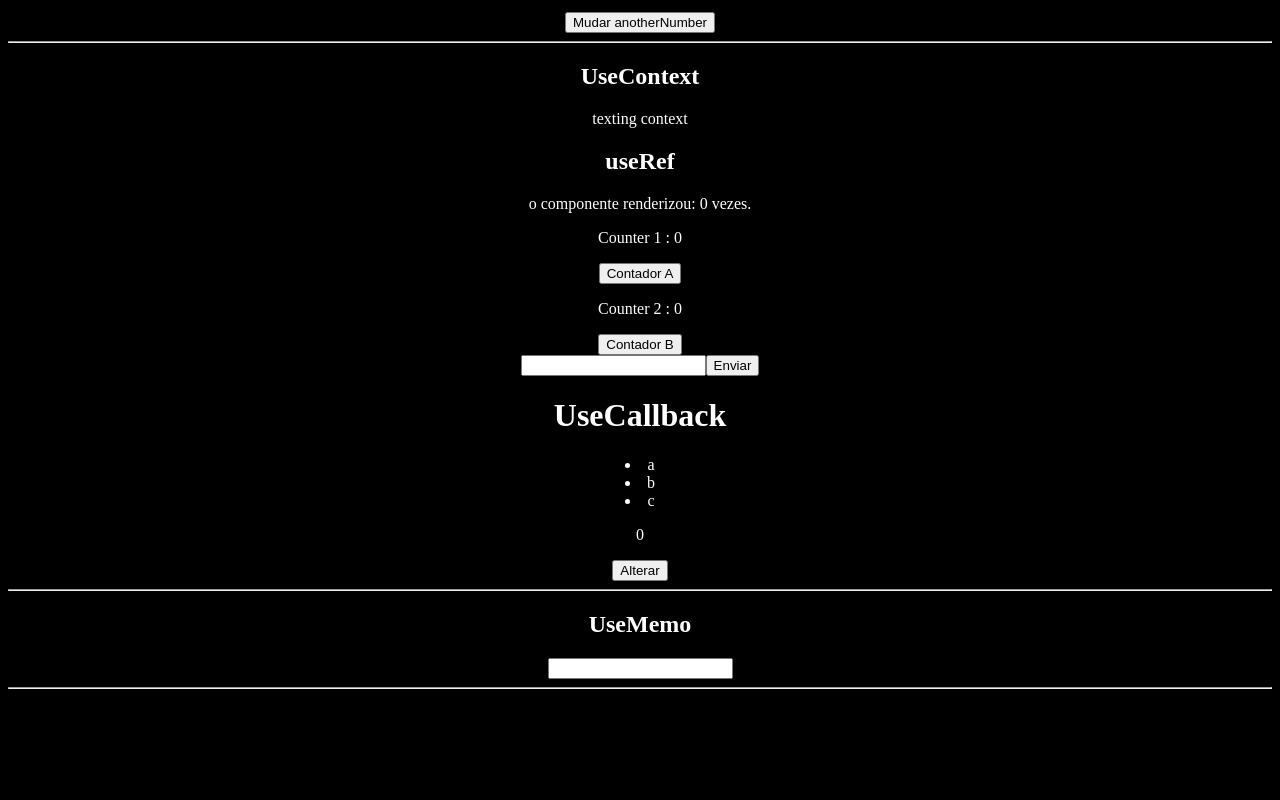
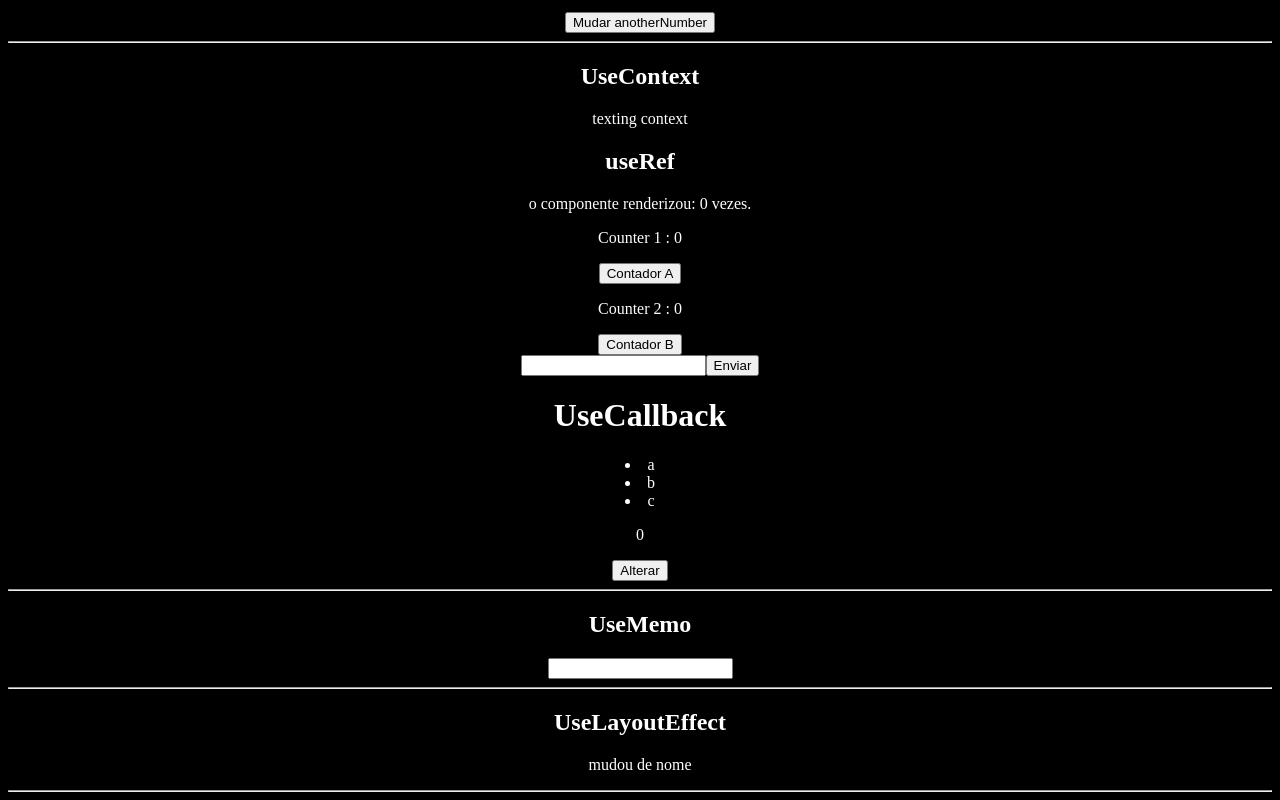
Before and after one commit to japajow/hooks-react, a React (Create React App) app: page / in a window 1280 px wide. Shown: the part 879-1679 px from the top of the page. Before the commit the page ends 1576 px from the top, so only its background shows below. Built offline with nearby package versions, Linux system fonts and the light colour scheme.

Commit message:
useLayoutEffect

```diff
--- /dev/null
+++ b/src/components/HookUseLayoutEffect.js
@@ -0,0 +1,24 @@
+import { useEffect, useLayoutEffect, useState } from "react";
+
+export const HookUseLayoutEffect = () => {
+  const [name, setName] = useState("Algum nome");
+
+  useEffect(() => {
+    console.log("2");
+    setName("mudou de nome");
+  }, []);
+
+  useLayoutEffect(() => {
+    console.log("1");
+    setName("nome ainda nao mudou");
+  }, []);
+
+  console.log(name);
+  return (
+    <div>
+      <h2>UseLayoutEffect</h2>
+      <p>{name}</p>
+      <hr />
+    </div>
+  );
+};
--- a/src/pages/Home/Home.js
+++ b/src/pages/Home/Home.js
@@ -2,6 +2,7 @@ import React, { useContext } from "react";
 import { HookUseCallback } from "../../components/HookUseCallback";
 import { SomeContext } from "../../components/HookUseContext";
 import { HookUseEffect } from "../../components/HookUseEffect";
+import { HookUseLayoutEffect } from "../../components/HookUseLayoutEffect";
 import { HookUseMemo } from "../../components/HookUseMemo";
 import { HookUseReducer } from "../../components/HookUseReducer";
 import { HookUseRef } from "../../components/HookUseRef";
@@ -22,6 +23,7 @@ export const Home = () => {
       <HookUseRef />
       <HookUseCallback />
       <HookUseMemo />
+      <HookUseLayoutEffect />
     </div>
   );
 };
```
Also changed, not shown: 1 other file (tests, documents, lock files or other folders).
